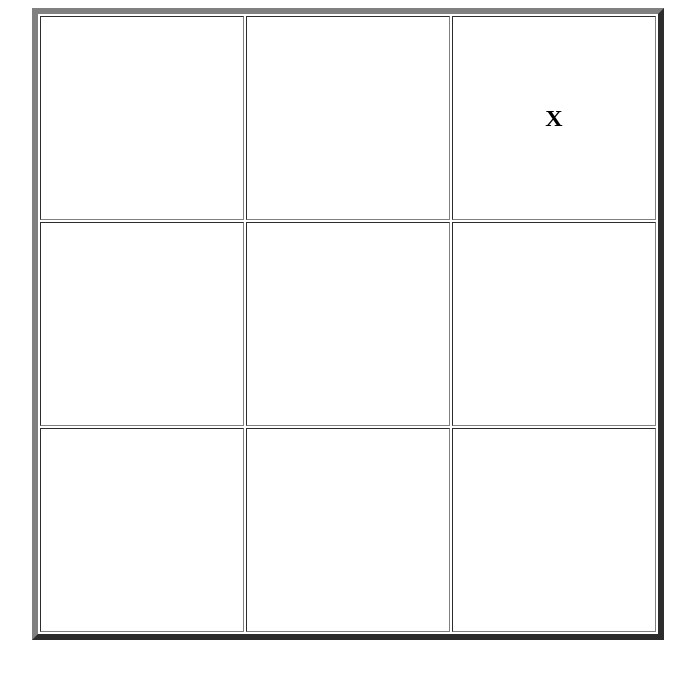
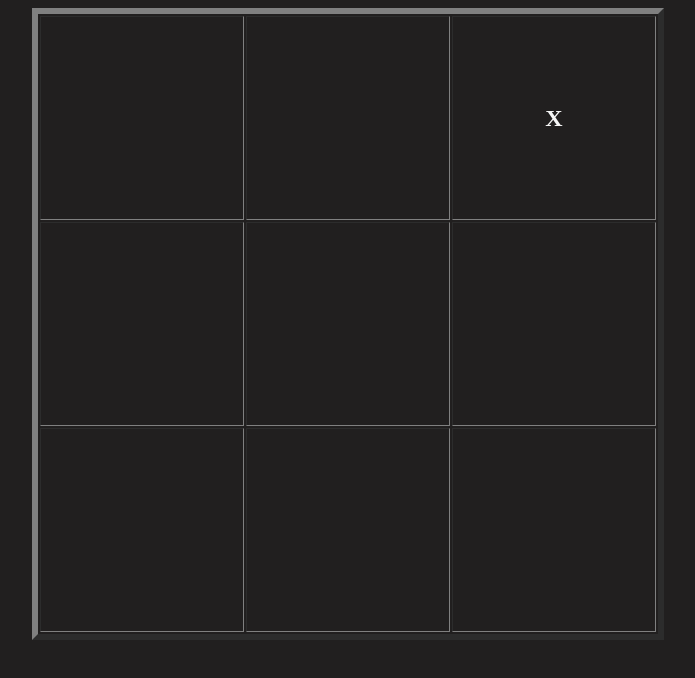
Before and after one commit to d00mducky/mini-challenge-tic-tac-toe, a plain HTML site: page index.html in a window 1280 px wide. Shown: the whole page, without its empty margins (292-987 px from the left). Drawn offline with Linux system fonts and the light colour scheme.

Commit message:
dark mode

```diff
--- a/index.html
+++ b/index.html
@@ -5,7 +5,7 @@
   <meta name="viewport" content="width=device-width, initial-scale=1.0">
   <title>Tic Tac Toe</title>
 </head>
-<body>
+<body style="background-color: rgb(33, 31, 31); color: whitesmoke;">
   <div class="app-render">
     <table id="game-board" align="center" border="6px solid black" style="cursor: pointer;">
       <tr>
```
